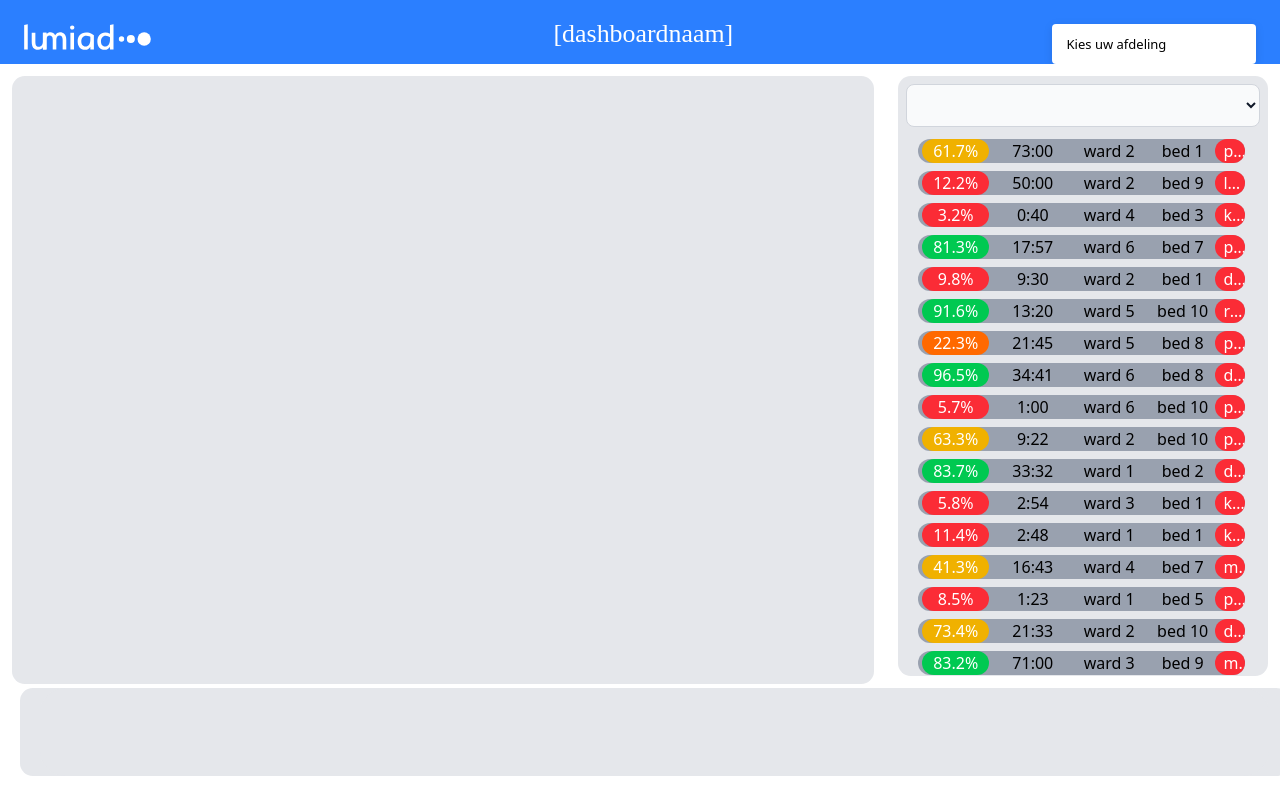
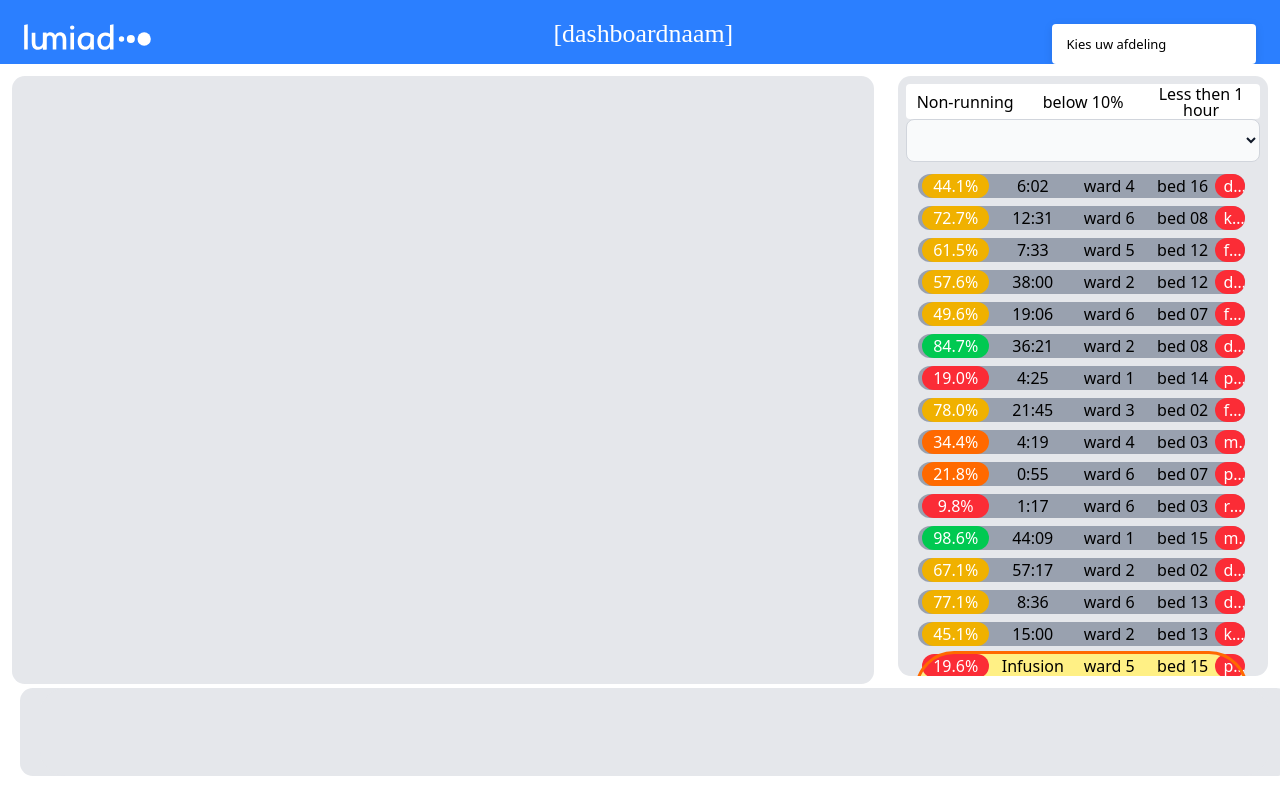
Before and after one commit to thomasvanrenslumiad/lumiad-vue-dashboard, a Vue app: page / in a window 1280 px wide. Built offline with nearby package versions, Linux system fonts and the light colour scheme; some icons are missing.

Commit message:
filter buttons voor 3 cases toegevoegd

```diff
--- a/src/App.vue
+++ b/src/App.vue
@@ -1,7 +1,6 @@
 <script setup>
 import { RouterView } from 'vue-router'
 import AllInfusions from '@/assets/generated_data_unique_with_time.json'
-
 import { Icon } from '@iconify/vue'
 import { provide, watch, ref } from 'vue'
 import {
@@ -16,6 +15,8 @@ import {
   SelectTrigger,
   SelectValue,
   SelectViewport,
+  ToggleGroupItem,
+  ToggleGroupRoot,
 } from 'radix-vue'
 import InfusionButtons from '@/components/InfusionButtons.vue'
 
@@ -51,6 +52,33 @@ watch(afdeling, (newAfdeling) => {
   }
   filterAllInfusions(newAfdeling)
 })
+
+function filterButtons(filter) {
+  if (filter === 'nonRun') {
+    currentInfusions = currentInfusions.filter(
+      (infusion) => infusion.timeRemaining === 'Infusion not running',
+    )
+  } else if (filter === 'below10') {
+    currentInfusions = currentInfusions.filter(
+      (infusion) => infusion.totalMl / infusion.remainingMl > 10,
+    )
+    console.log('we filteren op infusen die minder dan 10% vulling bevatten')
+  } else if (filter === '1hour') {
+    currentInfusions = currentInfusions.filter((infusion) => {
+      if (!(infusion.timeRemaining === 'Infusion not running')) {
+        var splitstring = infusion.timeRemaining.split(':')
+        if (splitstring[0] === '0') {
+          return infusion
+        }
+      }
+    })
+    console.log('we filteren op infusen die minder dan 10 minuten doorlopen')
+  } else {
+    currentInfusions = AllInfusions
+  }
+
+  // currentInfusions = currentInfusions.filter((infusion) => infusion.timeRemaining === 'Infusion not running')
+}
 
 function sortInfusions(newSortChoice) {
   switch (true) {
@@ -125,6 +153,15 @@ function sortInfusions(newSortChoice) {
 watch(sortChoice, (newSortChoice) => {
   sortInfusions(newSortChoice)
 })
+
+const toggleStateMultiple = ref()
+
+watch(toggleStateMultiple, (newToggleStateMultiple) => {
+  filterButtons(newToggleStateMultiple)
+})
+
+const toggleGroupItemClasses =
+  'hover:bg-gray-100  data-[state=on]:bg-gray-200  flex h-[35px] w-[20vw] items-center justify-center bg-white text-base leading-4 first:rounded-l last:rounded-r focus:z-10 focus:shadow-[0_0_0_2px] focus:shadow-black focus:outline-none'
 </script>
 
 <template>
@@ -196,12 +233,32 @@ watch(sortChoice, (newSortChoice) => {
       class="xl:w-[30vw] md:w-[40vw] m-3 flex-initial bg-gray-200 md:rounded-[1vw] rounded-[3vw] p-2 overflow-x-hidden"
     >
       <div>
+        <ToggleGroupRoot v-model="toggleStateMultiple" type="single" class="flex">
+          <ToggleGroupItem
+            value="nonRun"
+            aria-label="Toggle italic"
+            :class="toggleGroupItemClasses"
+          >
+            Non-running
+          </ToggleGroupItem>
+          <ToggleGroupItem
+            value="below10"
+            aria-label="Toggle italic"
+            :class="toggleGroupItemClasses"
+          >
+            below 10%
+          </ToggleGroupItem>
+          <ToggleGroupItem value="1hour" aria-label="Toggle italic" :class="toggleGroupItemClasses">
+            Less then 1 hour
+          </ToggleGroupItem>
+        </ToggleGroupRoot>
+      </div>
+      <div>
         <select
-          id="countries"
           v-model="sortChoice"
-          class="bg-gray-50 border border-gray-300 text-gray-900 text-sm rounded-lg focus:ring-blue-500 focus:border-blue-500 block w-full p-2.5 dark:bg-gray-700 dark:border-gray-600 dark:placeholder-gray-400 dark:text-white dark:focus:ring-blue-500 dark:focus:border-blue-500"
+          class="bg-gray-50 border border-gray-300 hover:bg-gray-100 text-gray-900 text-sm rounded-lg focus:ring-blue-500 focus:border-blue-500 block w-full p-2.5 dark:bg-gray-700 dark:border-gray-600 dark:placeholder-gray-400 dark:text-white dark:focus:ring-blue-500 dark:focus:border-blue-500"
         >
-          <option selected disabled hidden>Sort by</option>
+          <option selected disabled>Sort by</option>
           <option value="remainingMl">Remaining IV</option>
           <option value="time">Remaining time</option>
           <option value="ward">Ward</option>
@@ -209,7 +266,7 @@ watch(sortChoice, (newSortChoice) => {
           <option value="drug">Drug</option>
         </select>
       </div>
-      <div class="4xl:m-3 md:m-1 m-2 md:h-[74vh] h-[40vh] xl:w-[28vw] md:w-[39vw] overflow-auto">
+      <div class="4xl:m-3 md:m-1 m-2 md:h-[67vh] h-[40vh] xl:w-[28vw] md:w-[39vw] overflow-auto">
         <div v-for="infusion in currentInfusions" :key="infusion.id + Math.random()">
           <InfusionButtons
             :department="infusion.department"
--- a/src/components/InfusionButtons.vue
+++ b/src/components/InfusionButtons.vue
@@ -60,11 +60,11 @@ const backgroundClass = computed(() => {
 
 const notifier = computed(() => {
   if (props.remainingMl === 0) {
-    return 'm-2 flex 4xl:w-[27VW] xl:w-[25.5VW] md:w-[34vw] w-[80vw] cursor-pointer rounded-full bg-red-200 hover:bg-red-500 hover:text-white focus:bg-red-700 focus:text-white focus:outline-2 focus:outline-offset-2 focus:outline-red-800 active:bg-gray-700 active:text-white outline-red-500 outline-5  '
+    return 'm-2 flex 4xl:w-[27VW] xl:w-[25.5VW] md:w-[34vw] w-[80vw] cursor-pointer rounded-full bg-red-200 hover:bg-red-500 hover:text-white focus:bg-red-700 focus:text-white focus:outline-2 data-[state=on]:bg-red-700 focus:outline-offset-2 focus:outline-red-800 active:bg-gray-700 active:text-white outline-red-500 outline-5  '
   } else if (props.mlPerHour === 0) {
-    return 'm-2 flex 4xl:w-[27VW] xl:w-[25.5VW] md:w-[34vw] w-[80vw] cursor-pointer rounded-full bg-yellow-200 hover:bg-yellow-500 hover:text-white focus:bg-yellow-700 focus:text-white focus:outline-2 focus:outline-offset-2 focus:outline-red-500 active:bg-gray-700 active:text-white outline-orange-500 outline-3  '
+    return 'm-2 flex 4xl:w-[27VW] xl:w-[25.5VW] md:w-[34vw] w-[80vw] cursor-pointer rounded-full bg-yellow-200 hover:bg-yellow-500 hover:text-white focus:bg-yellow-700 data-[state=on]:bg-yellow-700 focus:text-white focus:outline-2 focus:outline-offset-2 focus:outline-red-500 active:bg-gray-700 active:text-white outline-orange-500 outline-3  '
   } else {
-    return 'm-2 flex 4xl:w-[27VW] xl:w-[25.5VW] md:w-[34vw] w-[80vw] cursor-pointer rounded-full bg-gray-400 hover:bg-gray-500 hover:text-white focus:bg-gray-700 focus:text-white focus:outline-2 focus:outline-offset-2 focus:outline-black active:bg-gray-700 active:text-white '
+    return 'm-2 flex 4xl:w-[27VW] xl:w-[25.5VW] md:w-[34vw] w-[80vw] cursor-pointer rounded-full bg-gray-400 hover:bg-gray-500 hover:text-white focus:bg-gray-700 data-[state=on]:bg-gray-700 focus:text-white focus:outline-2 focus:outline-offset-2 focus:outline-black active:bg-gray-700 active:text-white '
   }
 })
 </script>
```
Also changed, not shown: src/assets/generated_data_unique_with_time.json, 1 other file (tests, documents, lock files or other folders).
